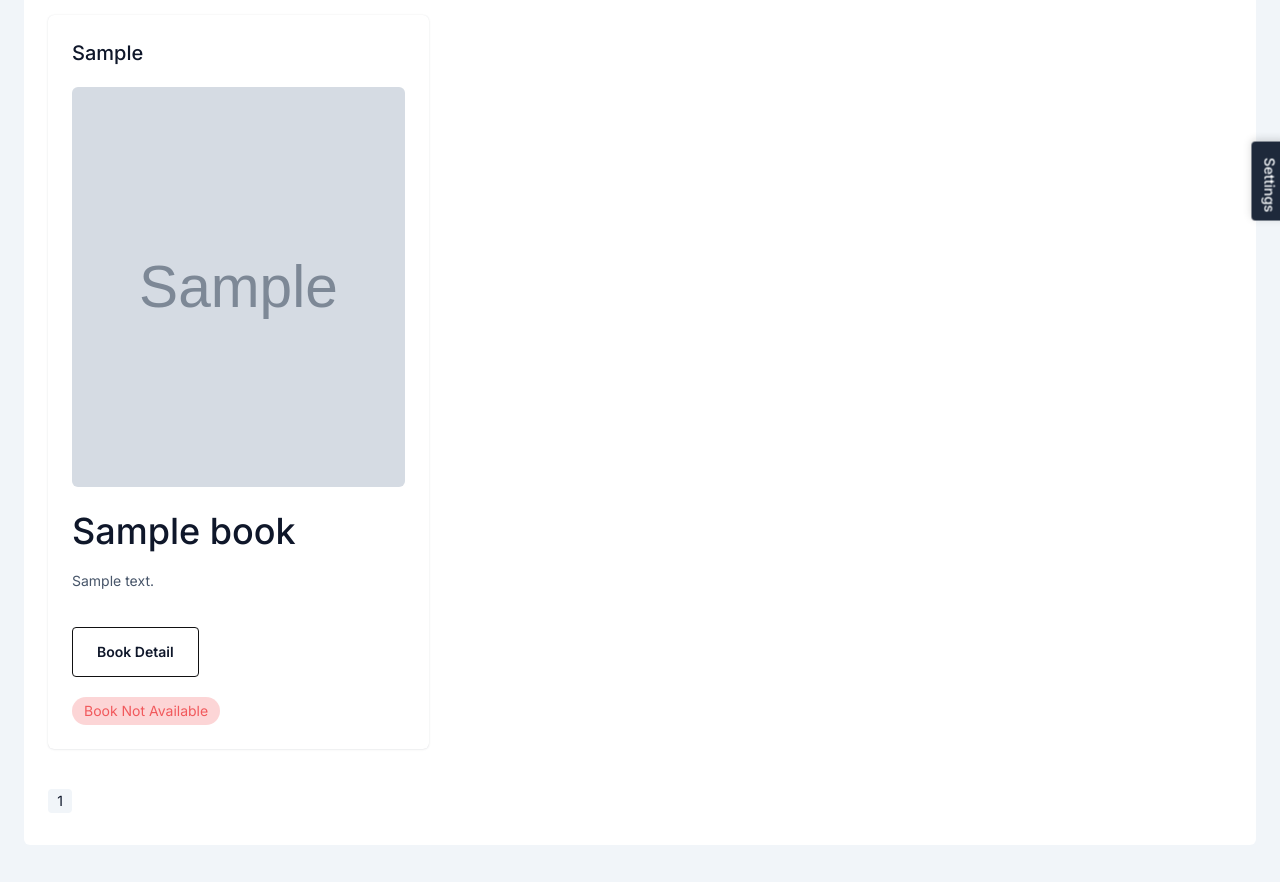
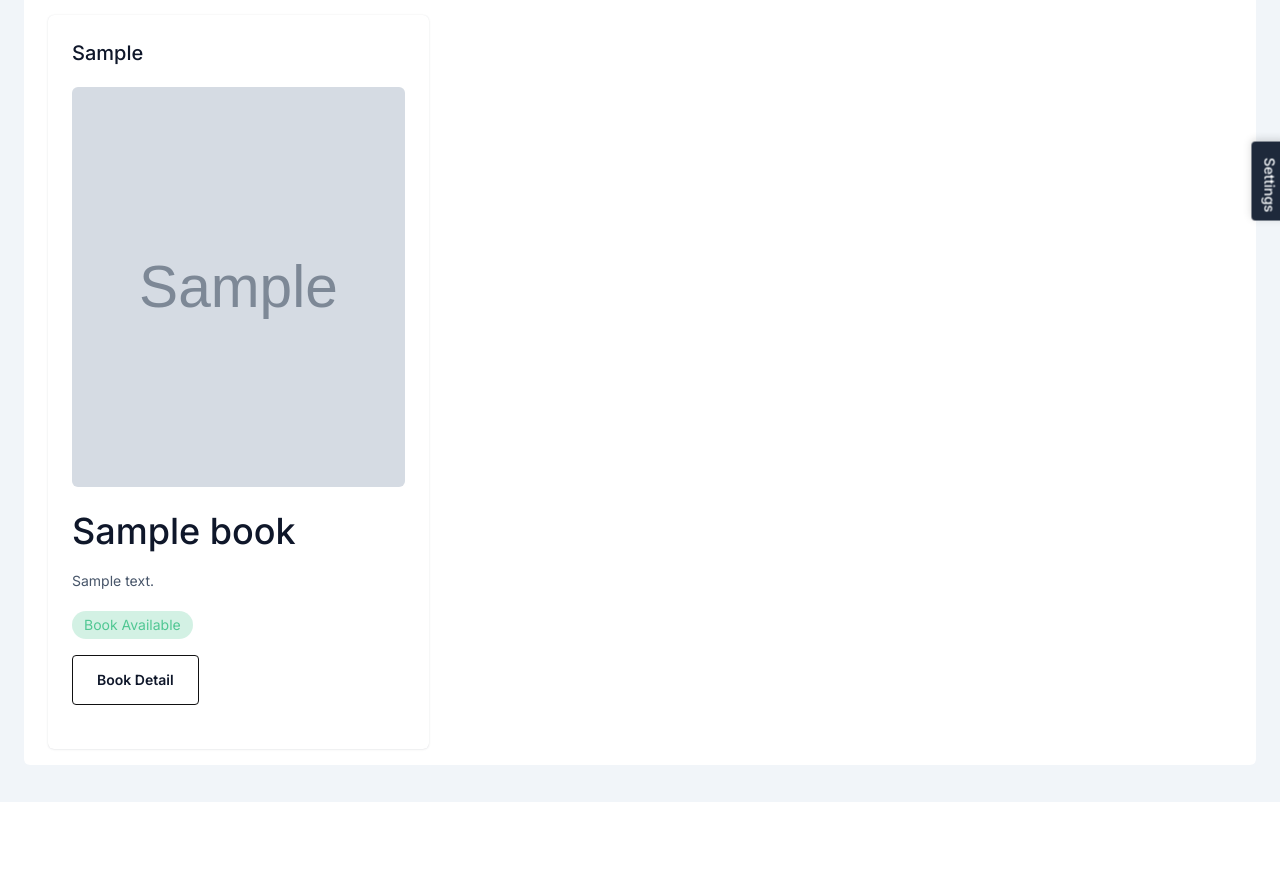
Before and after one commit to maazhabib/book-store, a PHP site: page /book-detail.php in a window 1280 px wide. Shown: the part 255-1137 px from the top of the page. After the commit the page ends 1057 px from the top, so only its background shows below. Run offline with PHP 8.4, Linux system fonts and the light colour scheme; the visitor is signed in with stand-in values (Sample User, id 1); tables that the repository leaves empty or names only in its code hold one stand-in row (values such as "Sample post"); grey boxes marked "Sample" are stand-in pictures; some libraries are stand-ins or nearby versions.

Commit message:
bookstore

```diff
--- a/book-detail.php
+++ b/book-detail.php
@@ -15,7 +15,6 @@ if (isset($_GET['search'])) {
     $searchKeyword = trim($_GET['data_enter']);
     $searchCondition = "name LIKE '%$searchKeyword%'";
 }
-
 
 $offset = ($currentPage - 1) * $recordsPerPage;
 $limit = $recordsPerPage;
@@ -115,7 +114,7 @@ $totalPages = ceil($totalRecords / $recordsPerPage);
 
 
 
-                         <?php if ($user_type == 'admin' || $user_type == 'librarian' ) { ?>
+                         <?php if ($user_type == 'admin' || $user_type == 'librarian') {?>
                                <td class="table-td">
                                    <div class="dropstart relative">
                                        <button class="inline-flex justify-center items-center" type="button" id="tableDropdownMenuButton" data-bs-toggle="dropdown" aria-expanded="false">
@@ -133,7 +132,7 @@ $totalPages = ceil($totalRecords / $recordsPerPage);
                                                    <span>DELETE</span>
                                                </a>
                                            </li>
-                                           <?php if ($book['status'] == '0') { ?>
+                                           <?php if ($book['status'] == '0') {?>
                                            <li>
                                                <a href="book_approve.php?id=<?php echo $book['id']; ?>" class="hover:bg-slate-900 dark:hover:bg-slate-600 dark:hover:bg-opacity-70 hover:text-white w-full border-b border-b-gray-500 border-opacity-10 px-4 py-2 text-sm dark:text-slate-300 last:mb-0 cursor-pointer first:rounded-t last:rounded-b flex space-x-2 items-center capitalize rtl:space-x-reverse">
                                                    <span>AVARIABLE</span>
@@ -141,7 +140,7 @@ $totalPages = ceil($totalRecords / $recordsPerPage);
                                            </li>
                                            <?php }?>
 
-                                           <?php if ($book['status'] == '1') { ?>
+                                           <?php if ($book['status'] == '1') {?>
                                            <li>
                                                <a href="book_reject.php?id=<?php echo $book['id']; ?>" class="hover:bg-slate-900 dark:hover:bg-slate-600 dark:hover:bg-opacity-70 hover:text-white w-full border-b border-b-gray-500 border-opacity-10 px-4 py-2 text-sm dark:text-slate-300 last:mb-0 cursor-pointer first:rounded-t last:rounded-b flex space-x-2 items-center capitalize rtl:space-x-reverse">
                                                    <span>NOT AVARIABLE</span>
@@ -170,52 +169,44 @@ $totalPages = ceil($totalRecords / $recordsPerPage);
                                     <h3><?php echo $book['name']; ?></h3><br>
                                     <p><?php echo $book['desc']; ?></p>
                                     <br>
+                                    <?php
 
-                                                            <div class="mt-4 space-x-4 rtl:space-x-reverse">
+    $user_id = $book['user_id'];
+    $status = $book['status'];
 
+    if ($status == 0) {
+        $statusValue = "Not Available";
+        $class = "inline-block px-3 min-w-[90px] text-center mx-auto py-1 rounded-[999px] bg-opacity-25 text-danger-500 bg-danger-500";
+    } else if ($status == 1 && $user_id != null) {
+        $statusValue = "Not Available (Borrow BY $user_id)";
+        $class = "inline-block px-3 min-w-[90px] text-center mx-auto py-1 rounded-[999px] bg-opacity-25 text-danger-500 bg-danger-500";
+    } else {
+        $statusValue = "Book Available";
+        $class = "inline-block px-3 min-w-[90px] text-center mx-auto py-1 rounded-[999px] bg-opacity-25 text-success-500 bg-success-500";
+    }
+    ?>
 
-                                                                    <a class="btn inline-flex justify-center btn-outline-dark capitalize" href="b_detail.php?id=<?php echo $book['id']; ?>">Book Detail</a>
+                                    <div class="<?php echo $class ?>">
+                                    <?php echo $statusValue; ?>
+                                    </div>
 
-
-                                                            </div><br>
-                                                            <?php
-
-                                                        $status = $book['status'];
-
-                                                        if ($status == '1') {
-                                                            $status = "Book Available";
-                                                            $class = "inline-block px-3 min-w-[90px] text-center mx-auto py-1 rounded-[999px] bg-opacity-25 text-success-500 bg-success-500";
-                                                        } else {
-                                                            $status = "Book Not Available";
-                                                            $class = "inline-block px-3 min-w-[90px] text-center mx-auto py-1 rounded-[999px] bg-opacity-25 text-danger-500 bg-danger-500";
-                                                        }
-
-                                                    ?>
-
-
-                                                    <div class="<?php echo $class ?>">
-                                                        <?php echo $status; ?>
-                                                    </div>
-
-
+                                    <div class="mt-4 space-x-4 rtl:space-x-reverse">
+                                        <a class="btn inline-flex justify-center btn-outline-dark capitalize" href="b_detail.php?id=<?php echo $book['id']; ?>">Book Detail</a>
+                                    </div><br>
                         </div>
                       </div>
                     </div>
+
                     <?php }?>
 
                     </div>
 
-
-
-
+                    <?php if ($currentPage > 1) {?>
                      <div class="space-x-2 py-4">
-
-                    <ul class="pagination">
-                    <?php if ($currentPage > 1): ?>
-                                <li class="page-item">
-                                    <a class="page-link" href="?page=<?php echo $currentPage - 1; ?>"><iconify-icon icon="material-symbols:arrow-back-ios-rounded"></iconify-icon></a>
-                                </li>
-                            <?php endif;?>
+                        <ul class="pagination">
+                            <li class="page-item">
+                                <a class="page-link" href="?page=<?php echo $currentPage - 1; ?>"><iconify-icon icon="material-symbols:arrow-back-ios-rounded"></iconify-icon></a>
+                            </li>
 
                             <?php for ($i = 1; $i <= $totalPages; $i++): ?>
                                 <li class="page-item <?php echo ($i === $currentPage) ? 'active' : ''; ?>">
@@ -230,6 +221,7 @@ $totalPages = ceil($totalRecords / $recordsPerPage);
                             <?php endif;?>
                         </ul>
                     </div>
+                    <?php }?>
                 </div>
             </div>
         </div>
```
